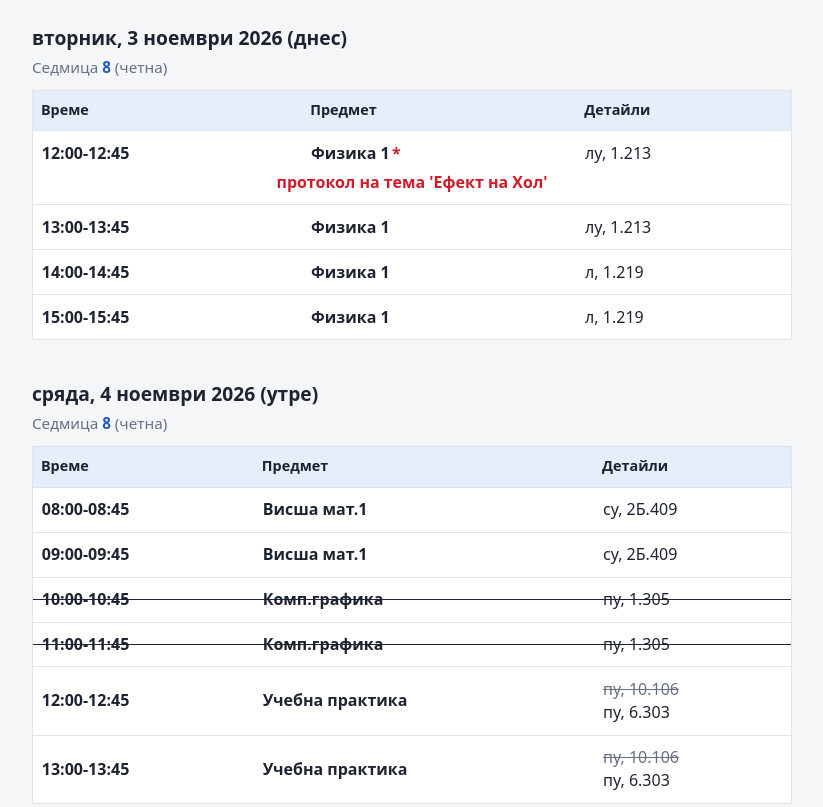
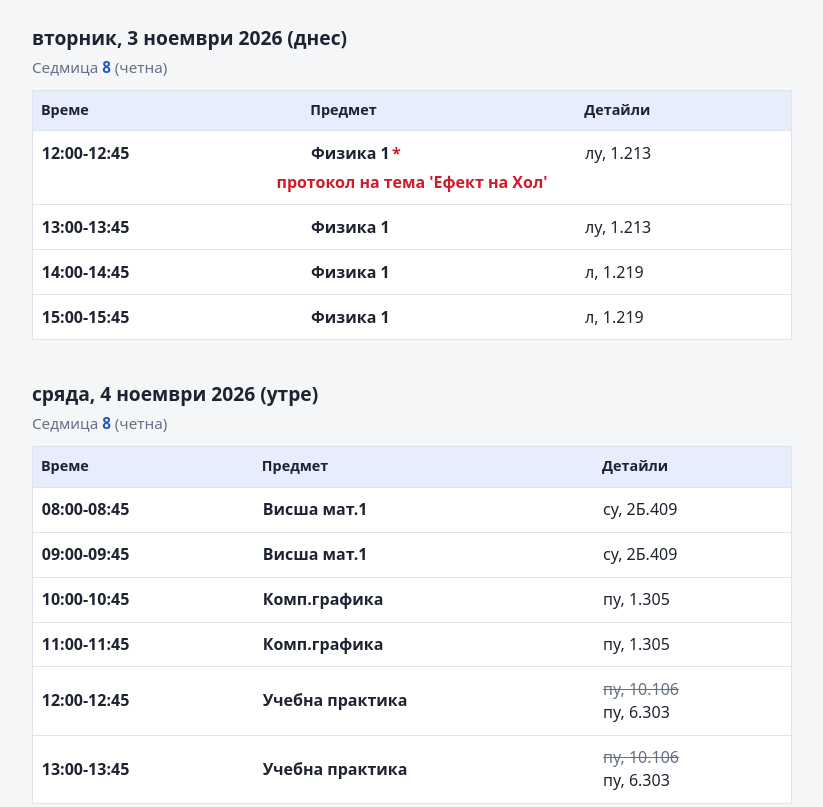
Before and after one commit to hellgames1/kua, a plain HTML site: page index.html in a window 1280 px wide. Shown: the top 807 px of the page, without its empty margins (228-1051 px from the left). Drawn offline with Linux system fonts and the light colour scheme.

Commit message:
Update index.html

```diff
--- a/index.html
+++ b/index.html
@@ -359,18 +359,10 @@ const CORRECTIONS = [
   { date: "2026-11-10", hour: 11, title: "", details: "" },
   { date: "2026-11-11", hour: 10, title: "", details: "" },
   { date: "2026-11-11", hour: 11, title: "", details: "" },
-  { date: "2026-11-04", hour: 10, title: "", details: "" },
-  { date: "2026-11-04", hour: 11, title: "", details: "" },
-  { date: "2026-11-18", hour: 10, title: "", details: "" },
-  { date: "2026-11-18", hour: 11, title: "", details: "" },
-  { date: "2026-11-25", hour: 10, title: "", details: "" },
-  { date: "2026-11-25", hour: 11, title: "", details: "" },
-  { date: "2026-12-02", hour: 10, title: "", details: "" },
-  { date: "2026-12-02", hour: 11, title: "", details: "" },
-  { date: "2026-12-09", hour: 10, title: "", details: "" },
-  { date: "2026-12-09", hour: 11, title: "", details: "" },
-  { date: "2026-12-16", hour: 10, title: "", details: "" },
-  { date: "2026-12-16", hour: 11, title: "", details: "" },
+  { date: "2026-11-24", hour: 10, title: "", details: "" },
+  { date: "2026-11-24", hour: 11, title: "", details: "" },
+  { date: "2026-12-08", hour: 10, title: "", details: "" },
+  { date: "2026-12-08", hour: 11, title: "", details: "" },
   { date: "2026-11-05", hour: 9, title: "", details: "" },
   { date: "2026-11-05", hour: 10, title: "", details: "" },
   { date: "2026-11-05", hour: 11, title: "", details: "" },
```
